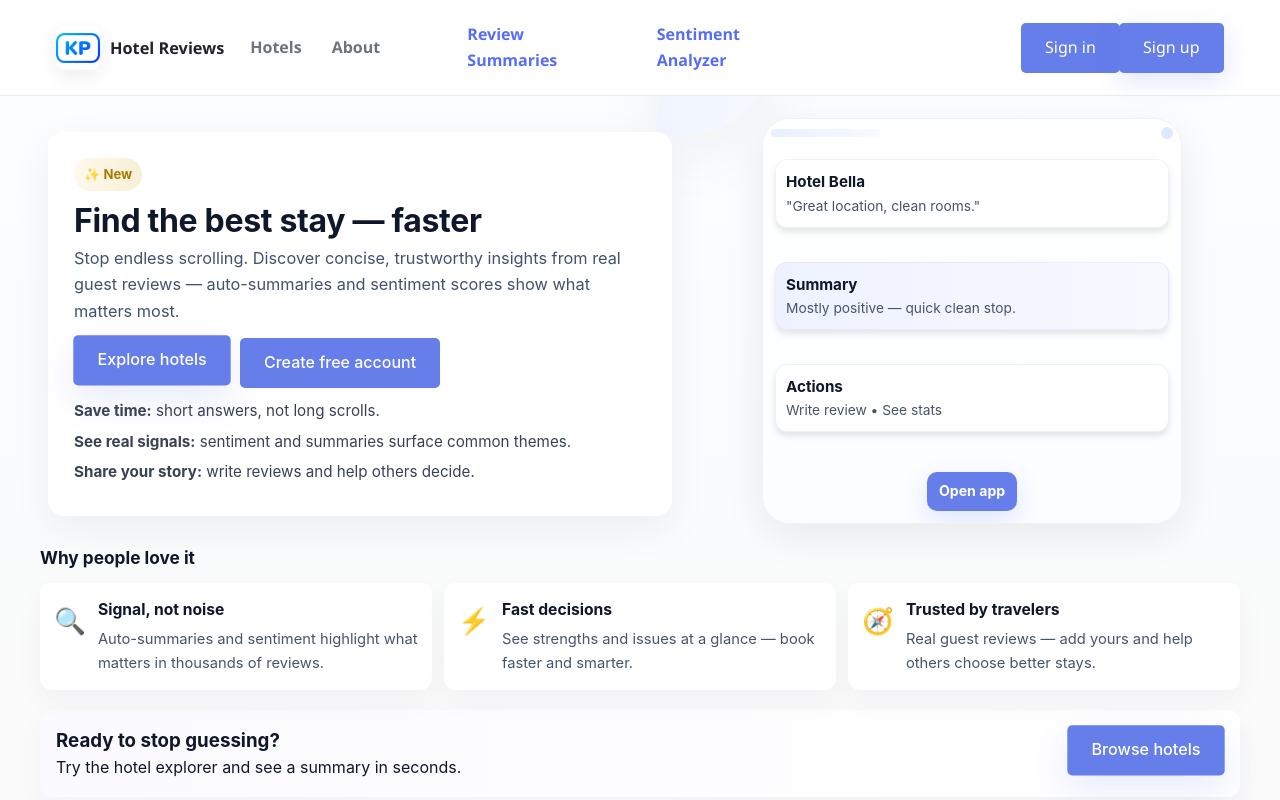
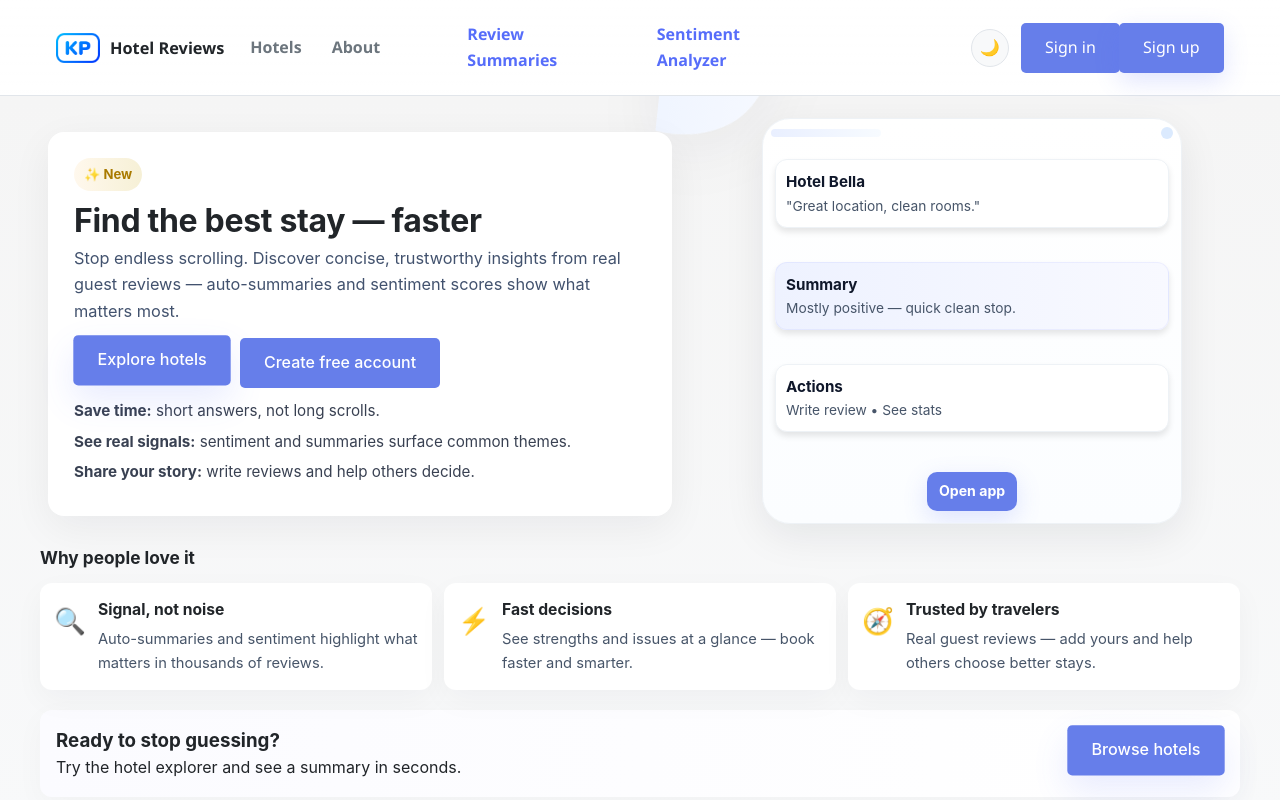
Before and after one commit to kp-patrik/thesis-hotel-review-ai-sentiment-analyzer, a React (Vite) app in the folder frontend/: page / in a window 1280 px wide. Shown: the top 800 px of the page. Built offline with nearby package versions, Linux system fonts and the light colour scheme; no server answers.

Commit message:
Add persistent dark mode theme
Co-authored-by: Copilot <223556219+Copilot@users.noreply.github.com>

```diff
--- a/frontend/src/App.jsx
+++ b/frontend/src/App.jsx
@@ -17,9 +17,11 @@ import Home from './pages/Home';
 import About from './pages/About';
 import { AuthProvider } from './auth/AuthProvider';
 import ProtectedRoute from './components/ProtectedRoute.jsx';
+import { ThemeProvider } from './theme/ThemeProvider';
 
 function App() {
   return (
+    <ThemeProvider>
       <AuthProvider>
         <Router>
           <div className="App" style={{ minHeight: '100vh', display: 'flex', flexDirection: 'column' }}>
@@ -79,6 +81,7 @@ function App() {
           </div>
         </Router>
       </AuthProvider>
+    </ThemeProvider>
   );
 }
 
--- a/frontend/src/components/Header.css
+++ b/frontend/src/components/Header.css
@@ -1,16 +1,15 @@
 :root {
   --brand-color: #0d6efd;
   --muted: #6c757d;
-  --bg: #ffffff;
-  --surface: #f8f9fa;
-  --text: #212529;
+  --bg: var(--surface);
+  --surface: var(--surface-muted);
   --radius: 8px;
   --shadow: 0 6px 18px rgba(33, 37, 41, 0.08);
 }
 
 .app-header {
-  background: linear-gradient(180deg, rgba(255,255,255,0.96), rgba(255,255,255,0.98));
-  border-bottom: 1px solid #e9ecef;
+  background: linear-gradient(180deg, color-mix(in srgb, var(--surface) 96%, transparent), var(--surface));
+  border-bottom: 1px solid var(--border);
   position: sticky;
   top: 0;
   z-index: 60;
@@ -114,7 +113,7 @@
   padding: 6px 10px;
   border-radius: 10px;
   border: 1px solid transparent;
-  background: white;
+  background: var(--surface);
   cursor: pointer;
   box-shadow: var(--shadow);
 }
@@ -144,10 +143,10 @@
   right: 0;
   top: calc(100% + 10px);
   min-width: 220px;
-  background: white;
+  background: var(--surface);
   border-radius: var(--radius);
   box-shadow: 0 10px 30px rgba(33, 37, 41, 0.12);
-  border: 1px solid #eef2f6;
+  border: 1px solid var(--border);
   overflow: hidden;
   z-index: 120;
   padding: 8px;
@@ -174,6 +173,18 @@
 .btn--primary { background:var(--brand-color); color:white; border-color:var(--brand-color); }
 .btn--outline { background:transparent; color:var(--brand-color); border-color:rgba(13,110,253,0.12); }
 
+.theme-toggle {
+  width: 38px;
+  height: 38px;
+  border: 1px solid var(--border);
+  border-radius: 999px;
+  background: var(--surface-muted);
+  color: var(--text);
+  cursor: pointer;
+  font-size: 1rem;
+}
+.theme-toggle:hover { transform: translateY(-1px); }
+
 @media (max-width: 900px) {
   .app-header__inner { grid-template-columns: 1fr 1fr auto; }
   .app-header__nav-left { display: none; }
--- a/frontend/src/components/Header.jsx
+++ b/frontend/src/components/Header.jsx
@@ -3,9 +3,11 @@ import { Link, useNavigate } from "react-router-dom";
 import { useAuth } from "../auth/AuthProvider";
 import "../components/Header.css";
 import logoSrc from "../assets/logo.png"; // folosește logo din src/assets
+import { useTheme } from "../theme/ThemeProvider";
 
 export default function Header() {
   const { user, loading, logout } = useAuth();
+  const { darkMode, toggleTheme } = useTheme();
   const [open, setOpen] = useState(false);
   const navigate = useNavigate();
   const menuRef = useRef(null);
@@ -62,6 +64,14 @@ export default function Header() {
         </div>
 
         <div className="app-header__actions">
+          <button
+            className="theme-toggle"
+            onClick={toggleTheme}
+            aria-label={darkMode ? "Switch to light mode" : "Switch to dark mode"}
+            title={darkMode ? "Switch to light mode" : "Switch to dark mode"}
+          >
+            {darkMode ? "☀️" : "🌙"}
+          </button>
           {loading ? (
             <div className="session-status">Checking session…</div>
           ) : user ? (
--- a/frontend/src/index.css
+++ b/frontend/src/index.css
@@ -4,11 +4,32 @@
   box-sizing: border-box;
 }
 
+:root {
+  --page-bg: #f5f5f5;
+  --surface: #ffffff;
+  --surface-muted: #f8f9fa;
+  --text: #212529;
+  --text-muted: #666;
+  --border: #e1e5ea;
+  --shadow: rgba(0, 0, 0, 0.1);
+}
+
+[data-theme='dark'] {
+  --page-bg: #0f172a;
+  --surface: #182235;
+  --surface-muted: #202d42;
+  --text: #e8eef8;
+  --text-muted: #aab7c9;
+  --border: #33445d;
+  --shadow: rgba(0, 0, 0, 0.32);
+}
+
 body {
   font-family: 'Segoe UI', Tahoma, Geneva, Verdana, sans-serif;
   line-height: 1.6;
-  color: #333;
-  background-color: #f5f5f5;
+  color: var(--text);
+  background-color: var(--page-bg);
+  transition: color 0.2s ease, background-color 0.2s ease;
 }
 
 .container {
@@ -36,10 +57,10 @@ body {
 }
 
 .nav {
-  background: white;
+  background: var(--surface);
   padding: 1rem 0;
   margin-bottom: 2rem;
-  box-shadow: 0 2px 4px rgba(0,0,0,0.1);
+  box-shadow: 0 2px 4px var(--shadow);
 }
 
 .nav ul {
@@ -65,17 +86,17 @@ body {
 }
 
 .card {
-  background: white;
+  background: var(--surface);
   border-radius: 10px;
   padding: 1.5rem;
   margin-bottom: 1.5rem;
-  box-shadow: 0 4px 6px rgba(0,0,0,0.1);
+  box-shadow: 0 4px 6px var(--shadow);
   transition: transform 0.3s ease, box-shadow 0.3s ease;
 }
 
 .card:hover {
   transform: translateY(-2px);
-  box-shadow: 0 6px 12px rgba(0,0,0,0.15);
+  box-shadow: 0 6px 12px var(--shadow);
 }
 
 .hotel-grid {
@@ -90,13 +111,13 @@ body {
 }
 
 .hotel-card h3 {
-  color: #333;
+  color: var(--text);
   margin-bottom: 0.5rem;
   font-size: 1.3rem;
 }
 
 .hotel-card .location {
-  color: #666;
+  color: var(--text-muted);
   margin-bottom: 1rem;
   font-style: italic;
 }
@@ -138,13 +159,15 @@ body {
   display: block;
   margin-bottom: 0.5rem;
   font-weight: 500;
-  color: #333;
+  color: var(--text);
 }
 
 .form-control {
   width: 100%;
   padding: 0.75rem;
-  border: 2px solid #ddd;
+  border: 2px solid var(--border);
+  background: var(--surface-muted);
+  color: var(--text);
   border-radius: 5px;
   font-size: 1rem;
   transition: border-color 0.3s ease;
@@ -193,7 +216,7 @@ body {
   border-left: 4px solid #667eea;
   padding: 1rem;
   margin-bottom: 1rem;
-  background: #f8f9fa;
+  background: var(--surface-muted);
 }
 
 .review-item .reviewer {
@@ -212,13 +235,13 @@ body {
   justify-content: space-between;
   align-items: center;
   font-size: 0.9rem;
-  color: #666;
+  color: var(--text-muted);
 }
 
 .loading {
   text-align: center;
   padding: 2rem;
-  color: #666;
+  color: var(--text-muted);
 }
 
 .error {
@@ -245,11 +268,11 @@ body {
 }
 
 .stat-card {
-  background: white;
+  background: var(--surface);
   padding: 1.5rem;
   border-radius: 10px;
   text-align: center;
-  box-shadow: 0 2px 4px rgba(0,0,0,0.1);
+  box-shadow: 0 2px 4px var(--shadow);
 }
 
 .stat-card .number {
@@ -260,10 +283,25 @@ body {
 }
 
 .stat-card .label {
-  color: #666;
+  color: var(--text-muted);
   font-size: 0.9rem;
   text-transform: uppercase;
   letter-spacing: 1px;
+}
+
+[data-theme='dark'] .sentiment-positive {
+  background: #164e3b;
+  color: #a7f3d0;
+}
+
+[data-theme='dark'] .sentiment-negative {
+  background: #5b2630;
+  color: #fecdd3;
+}
+
+[data-theme='dark'] .sentiment-neutral {
+  background: #374151;
+  color: #d1d5db;
 }
 
 @media (max-width: 768px) {
--- a/frontend/src/pages/Home.css
+++ b/frontend/src/pages/Home.css
@@ -25,14 +25,27 @@ body {
 
 .home-page {
   padding: 20px 16px;
-  background: linear-gradient(180deg, #fbfdff 0%, #fafafa 100%);
+  background: linear-gradient(180deg, var(--page-bg) 0%, var(--surface-muted) 100%);
   min-height: calc(100vh - 72px);
-  color: #0f172a;
+  color: var(--text);
   font-family: Inter, system-ui, -apple-system, "Segoe UI", Roboto, "Helvetica Neue", Arial;
   -webkit-font-smoothing: antialiased;
   -moz-osx-font-smoothing: grayscale;
   /* extra safety against horizontal overflow from children (blobs, previews) */
   overflow-x: hidden;
+}
+
+[data-theme='dark'] .home-page .hero__copy,
+[data-theme='dark'] .home-page .phone-preview,
+[data-theme='dark'] .home-page .card.small {
+  background: var(--surface);
+  color: var(--text);
+  border-color: var(--border);
+}
+
+[data-theme='dark'] .home-page .hero__subtitle,
+[data-theme='dark'] .home-page .hero__bullets {
+  color: var(--text-muted);
 }
 
 /* HERO */
@@ -55,7 +68,7 @@ body {
 
 /* COPY CARD with subtle entrance */
 .hero__copy {
-  background: white;
+  background: var(--surface);
   border-radius: 16px;
   padding: 18px;
   box-shadow: 0 12px 40px rgba(15, 23, 42, 0.06);
@@ -237,7 +250,7 @@ body {
 
 /* phone cards with staggered entrance */
 .card.small {
-  background: white;
+  background: var(--surface);
   border-radius: 12px;
   padding: 10px;
   border: 1px solid #eef2f6;
@@ -273,7 +286,7 @@ body {
   gap: 12px;
 }
 .feature {
-  background: white;
+  background: var(--surface);
   border-radius: 12px;
   padding: 14px;
   box-shadow: 0 10px 30px rgba(15,23,42,0.04);
--- /dev/null
+++ b/frontend/src/theme/ThemeProvider.jsx
@@ -0,0 +1,22 @@
+import React, { createContext, useContext, useEffect, useState } from 'react';
+
+const ThemeContext = createContext(null);
+
+export function ThemeProvider({ children }) {
+  const [darkMode, setDarkMode] = useState(() => localStorage.getItem('theme') === 'dark');
+
+  useEffect(() => {
+    document.documentElement.dataset.theme = darkMode ? 'dark' : 'light';
+    localStorage.setItem('theme', darkMode ? 'dark' : 'light');
+  }, [darkMode]);
+
+  const toggleTheme = () => setDarkMode((current) => !current);
+
+  return (
+    <ThemeContext.Provider value={{ darkMode, toggleTheme }}>
+      {children}
+    </ThemeContext.Provider>
+  );
+}
+
+export const useTheme = () => useContext(ThemeContext);
```
Lines whose indentation alone changed are shown as unchanged.
